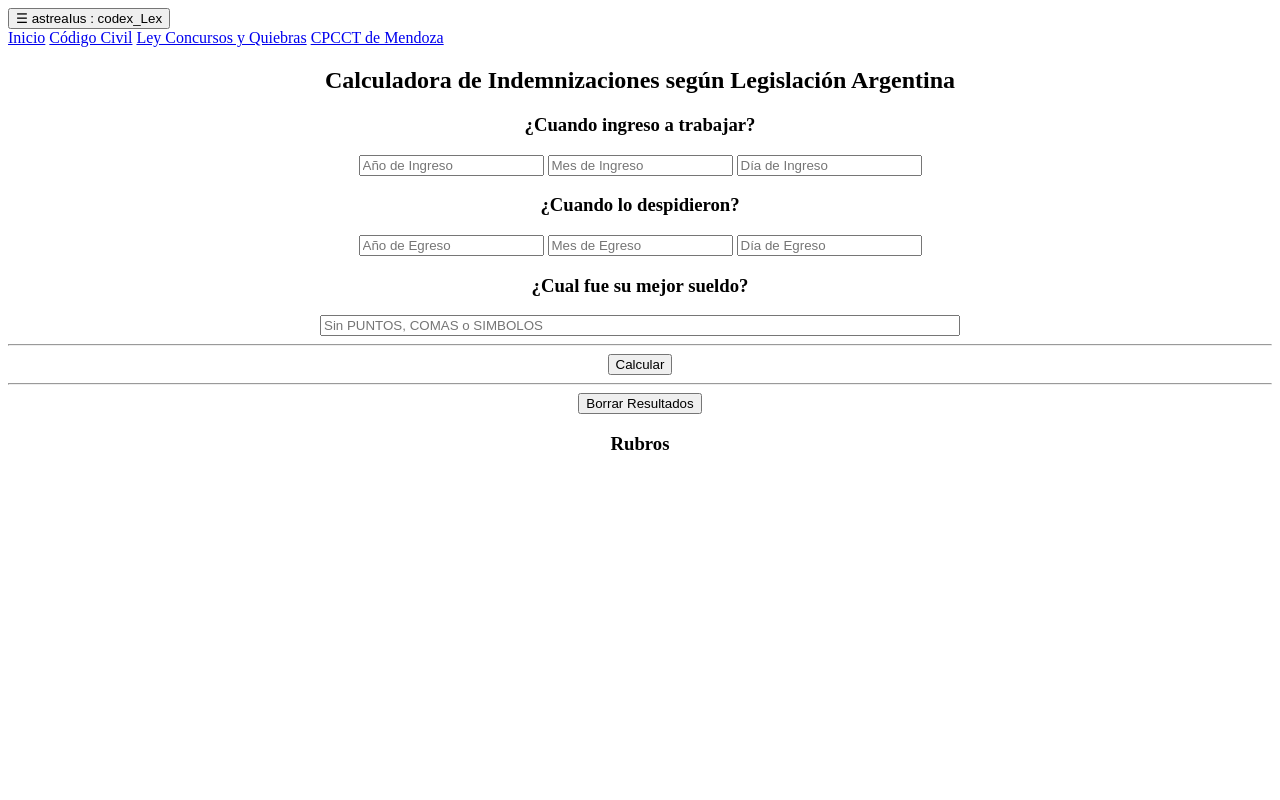
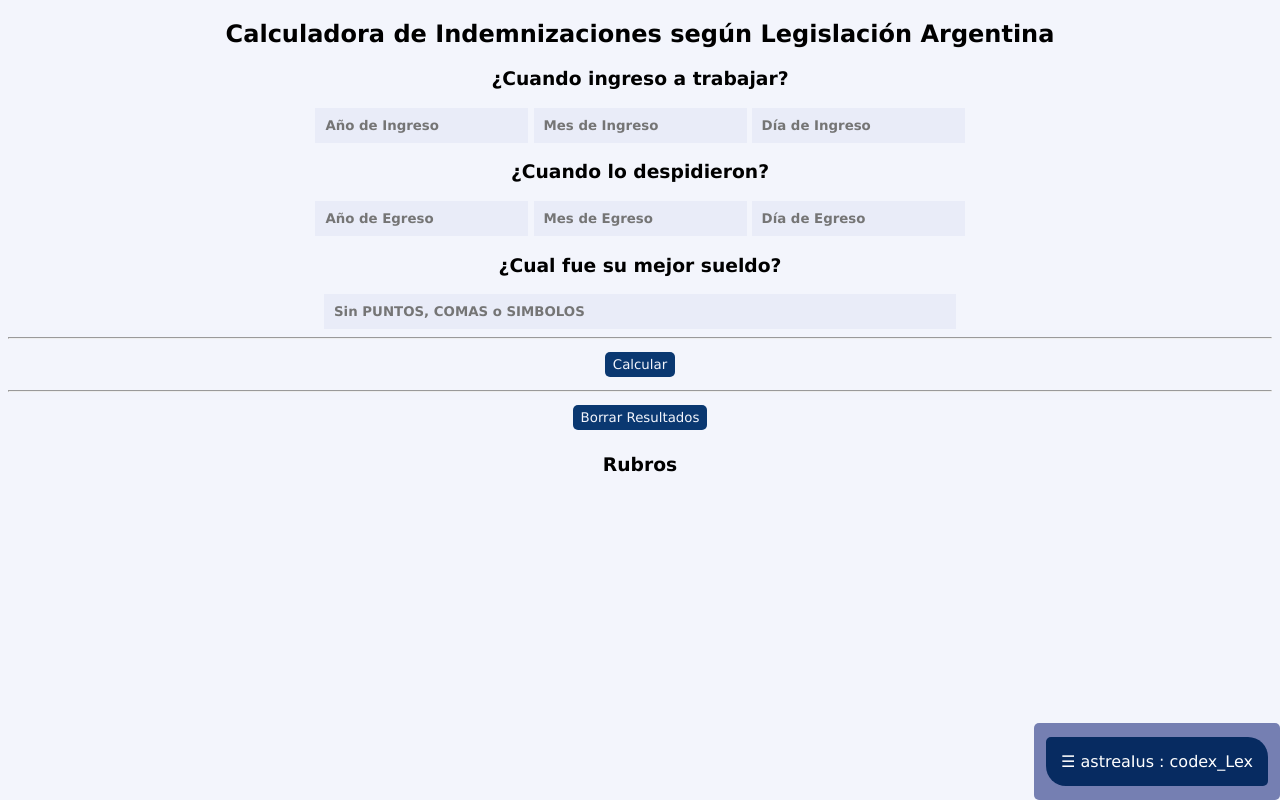
Before and after one commit to RodrigoAQuiroga/astreaIus, a plain HTML site: page apps/calculadora.html in a window 1280 px wide. Drawn offline with Linux system fonts and the light colour scheme; the site is published under a folder, as on GitHub Pages, so addresses that start at the root find nothing.

Commit message:
arreglo style

```diff
--- a/apps/calculadora.html
+++ b/apps/calculadora.html
@@ -5,7 +5,7 @@
     <meta charset="UTF-8">
     <meta http-equiv="X-UA-Compatible" content="IE=edge">
     <meta name="viewport" content="width=device-width, initial-scale=1.0">
-    <link rel="stylesheet" href="/legis/style.css">
+    <link rel="stylesheet" href="style.css">
     <script src="scriptIndem.js"></script>
 
     <title>Document</title>
--- /dev/null
+++ b/apps/style.css
@@ -0,0 +1,106 @@
+* {
+    box-sizing: border-box;
+    font-family: 'Lucida Sans', 'Lucida Sans Regular', 'Lucida Grande', 'Lucida Sans Unicode', Geneva, Verdana, sans-serif;
+}
+
+body {
+    background-color: #F3F5FC;
+}
+
+#confirmar {
+    padding: 10px;
+
+
+}
+
+main{
+    margin-bottom: 10em;
+
+}
+
+
+a,
+button,
+summary {
+    padding: 5px 8px;
+    background-color: #0A3871;
+    border-radius: 5px;
+    margin: 5px;
+    display: inline-grid;
+    color: #F3F5FC;
+    text-decoration: none;
+    border-width: none;
+    border-style: none;
+    cursor: pointer;
+}
+
+input {
+    background-color: #E9ECF8;
+    border-style: none;
+    padding: 10px;
+}
+.top{
+    padding: 10px;
+    background-color: #072B61;
+}
+.index {
+    position: fixed;
+    bottom: 0;
+    background-color: #757FB2;
+    padding: 10px;
+   border-radius: 5px;
+    right: 0;
+    text-align: right;
+}
+
+
+input{
+    font-weight: bold;
+}
+.found {
+    font-weight: bolder;
+    background-color: #AAB2D5;
+    padding: 5px;
+    border-radius: 5px;
+}
+
+#indice {
+    display: none;
+
+}
+
+
+.botonMostrar {
+    background-color: #072B61;
+    border: none;
+    color: white;
+    padding: 15px;
+    text-align: center;
+    display: inline-block;
+    font-size: 16px;
+    margin: 4px 2px;
+    cursor: pointer;
+    border-radius: 5px 20px;
+}
+
+#link,
+#linkCpc,
+#linkConcursos {
+    display: block;
+    background-color: #052051;
+    text-align: center;
+
+}
+
+.buscador {
+    text-align: center;
+}
+
+#presentacion {
+    text-align: center;
+}
+
+#logo {
+    width: 20%;
+    height: 20%;
+}
```
